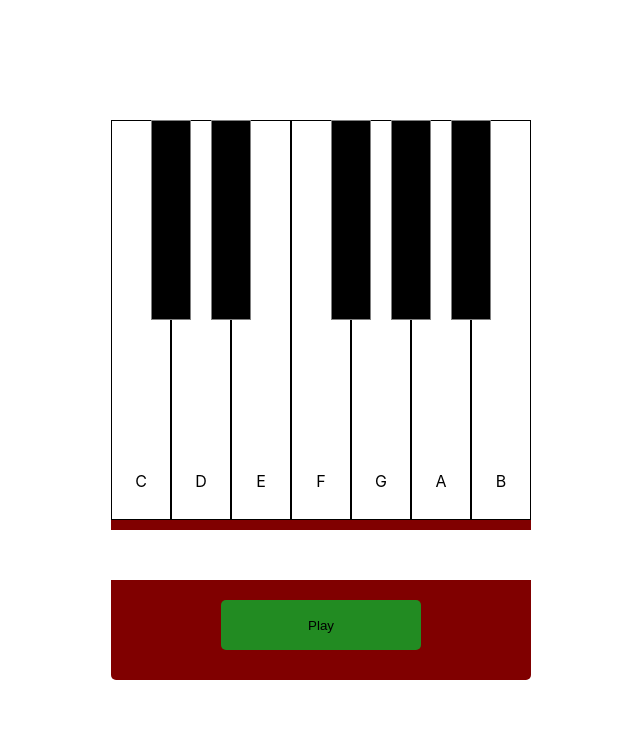
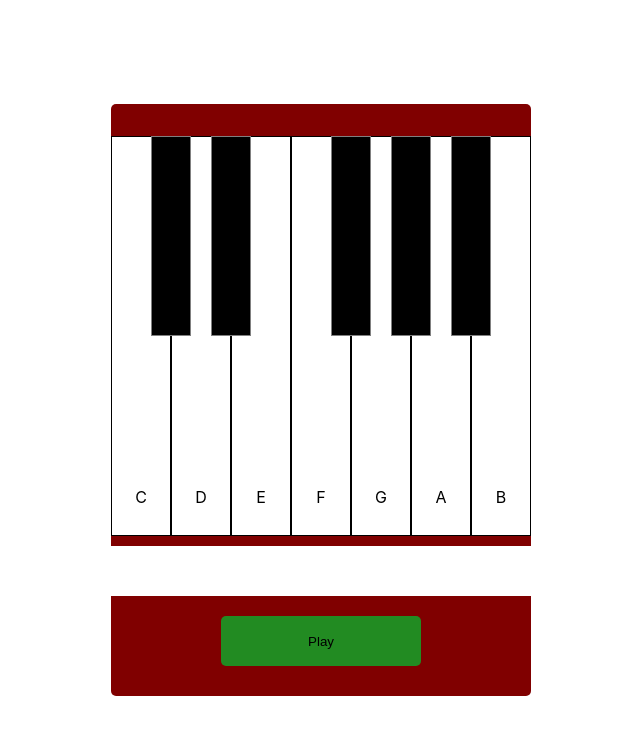
Before and after one commit to jotasenator/piano1-nextjs, a Next.js app: page / in a window 1280 px wide. Shown: the top 734 px of the page, without its empty margins (319-959 px from the left). Built offline with nearby package versions, Linux system fonts and the light colour scheme.

Commit message:
Update Piano.module.css

```diff
--- a/styles/Piano.module.css
+++ b/styles/Piano.module.css
@@ -22,7 +22,6 @@
   flex-direction: row;
   justify-content: center;
   margin-top: 2rem;
-  margin:0 auto;
 }
 .keyWhite {
   background-color: white;
```
